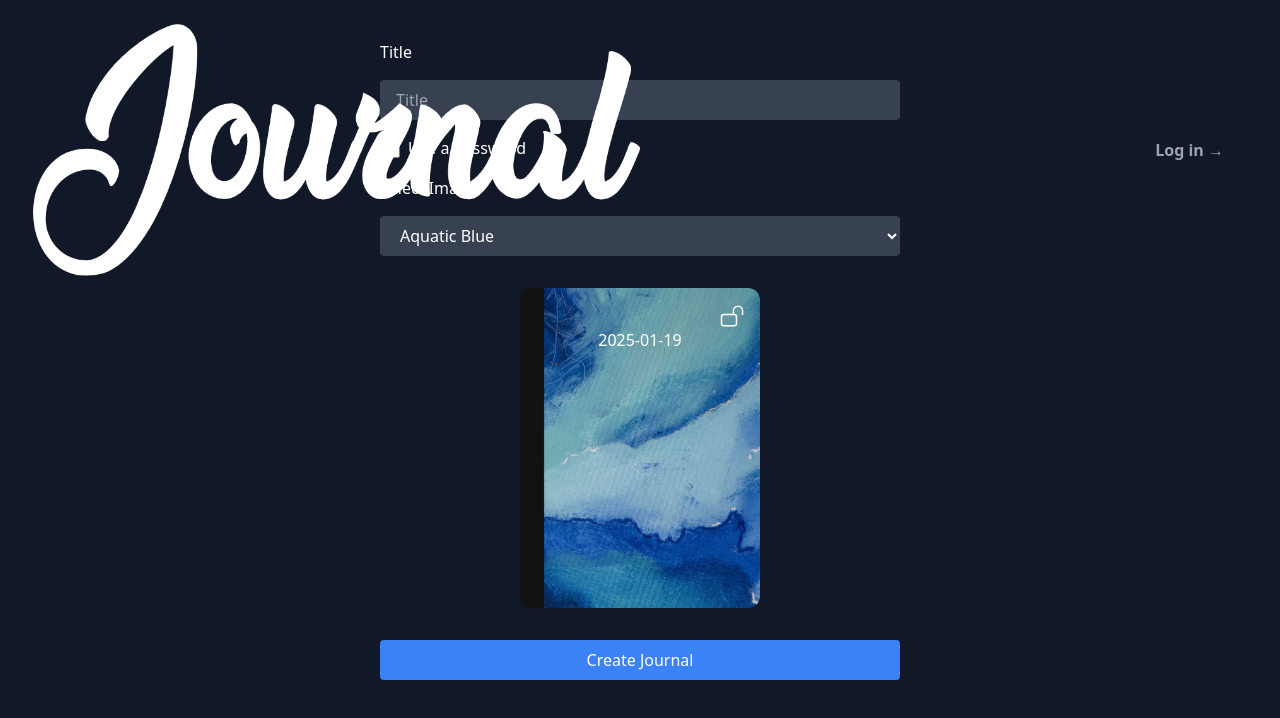
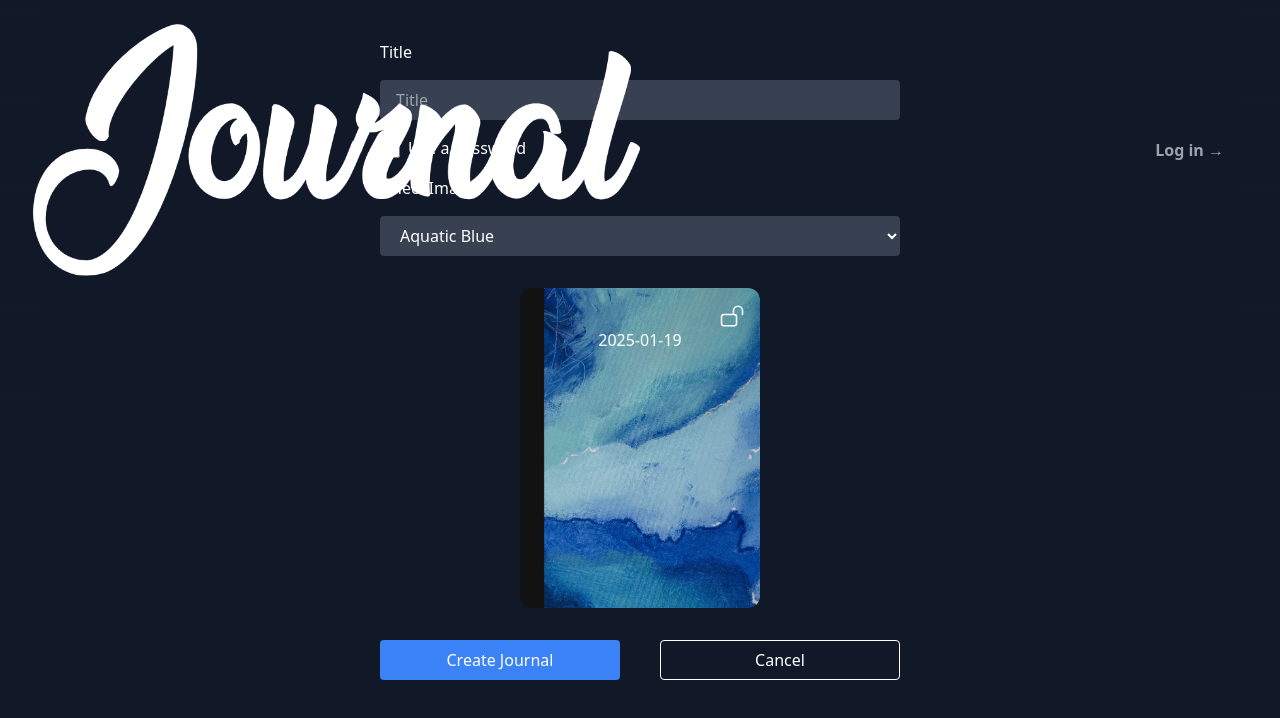
Before and after one commit to pranav605/journal, a Next.js app: page /dashboard/createJournal in a window 1280 px wide. Shown: the top 718 px of the page. Built offline with nearby package versions, Linux system fonts and the light colour scheme; no server answers.

Commit message:
Fixed static assets issue

```diff
--- a/app/ui/Dashboard/cards.tsx
+++ b/app/ui/Dashboard/cards.tsx
@@ -1,4 +1,5 @@
 import clsx from "clsx"
+import Link from "next/link"
 export default function CardsContainer() {
     return (
         <div className="flex justify-center items-center">
@@ -59,11 +60,11 @@ export function Card({ title, createdon, isLocked, template }: { title: string,
 
 export function NewJounralCard({ title, createdon }: { title: string, createdon: string }) {
     return (
-        <div className="bg-gray-800 hover:cursor-pointer rounded-xl p-4 m-4 w-52 h-64 sm:w-52 sm:h-64 md:w-60 md:h-80 border-4 border-dotted border-gray-600 flex items-center justify-center">
+        <Link href={'/dashboard/createJournal'} className="bg-gray-800 hover:cursor-pointer rounded-xl p-4 m-4 w-52 h-64 sm:w-52 sm:h-64 md:w-60 md:h-80 border-4 border-dotted border-gray-600 flex items-center justify-center">
             <div className="text-center">
                 <h1 className="text-4xl">+</h1>
                 <p>Create a Journal</p>
             </div>
-        </div>
+        </Link>
     )
 }
--- a/app/ui/Dashboard/create_journal_form.tsx
+++ b/app/ui/Dashboard/create_journal_form.tsx
@@ -2,6 +2,7 @@
 
 import { useState } from "react";
 import { Card } from "./cards";
+import Link from "next/link";
 
 export default function CreateJournalForm() {
     const [isLocked, setIsLocked] = useState(false);
@@ -96,7 +97,10 @@ export default function CreateJournalForm() {
             </select>
             <Card title={formData.title} createdon={new Date().toISOString().split('T')[0]} isLocked={isLocked} template={parseInt(formData.image)} />
 
-            <button className="bg-blue-500 text-white rounded h-10 mt-2">Create Journal</button>
+            <div className="flex w-full justify-center items-center space-x-10">
+                <button className="bg-blue-500 w-1/2 text-white rounded h-10 px-4">Create Journal</button>
+                <Link href={'/dashboard'} className="bg-transparent w-1/2 border border-white text-white rounded h-10 px-4 flex items-center justify-center">Cancel</Link>
+            </div>
         </form>
     );
 }
--- a/auth.config.ts
+++ b/auth.config.ts
@@ -8,11 +8,12 @@ export const authConfig = {
     authorized({ auth, request: { nextUrl } }) {
       const isLoggedIn = !!auth?.user;
       const isOnDashboard = nextUrl.pathname.startsWith('/dashboard');
+      const isImage = /\.(jpg|jpeg|png|gif|svg)$/.test(nextUrl.pathname);
+
       if (isOnDashboard) {
-        if (isLoggedIn) return true;
-        return false; // Redirect unauthenticated users to login page
-      } else if (isLoggedIn) {
-        return Response.redirect(new URL('/dashboard', nextUrl));
+      return isLoggedIn;
+      } else if (isLoggedIn && !isImage) {
+      return Response.redirect(new URL('/dashboard', nextUrl));
       }
       return true;
     },
```
